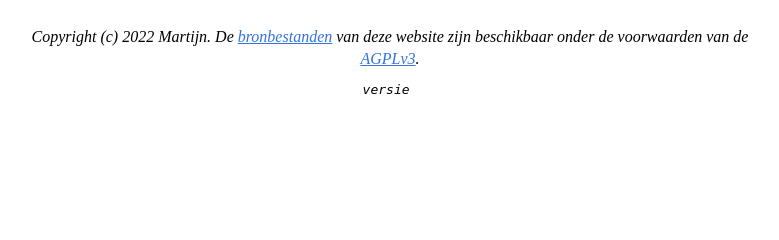
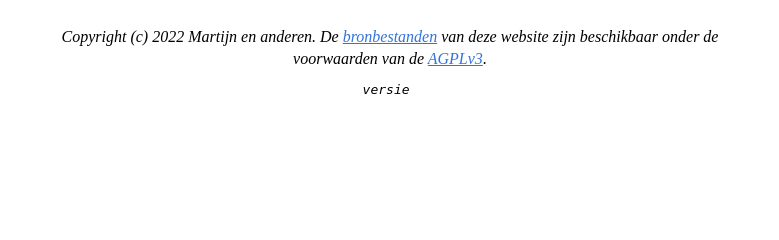
Before and after one commit to m-rtijn/argostime, a Python web app: template argostime/templates/shop.html.jinja in a window 1280 px wide. Shown: the part 179-419 px from the top of the page, without its empty margins (250-1029 px from the left). Run offline with Jinja, Linux system fonts and the light colour scheme; the template is opened without the code that fills it, so the values that code supplies are empty.

Commit message:
Give some credit to the contributors

```diff
--- a/argostime/templates/base.html.jinja
+++ b/argostime/templates/base.html.jinja
@@ -19,7 +19,7 @@
     <div id="footer">
     {% block footer %}
     <small>
-        Copyright (c) 2022 Martijn. De <a href="https://github.com/m-rtijn/argostime">bronbestanden</a> van deze website zijn beschikbaar onder de voorwaarden van de <a href="https://www.gnu.org/licenses/agpl-3.0.en.html">AGPLv3</a>.
+        Copyright (c) 2022 Martijn en anderen. De <a href="https://github.com/m-rtijn/argostime">bronbestanden</a> van deze website zijn beschikbaar onder de voorwaarden van de <a href="https://www.gnu.org/licenses/agpl-3.0.en.html">AGPLv3</a>.
     </small>
     <br>
     <small>
```
